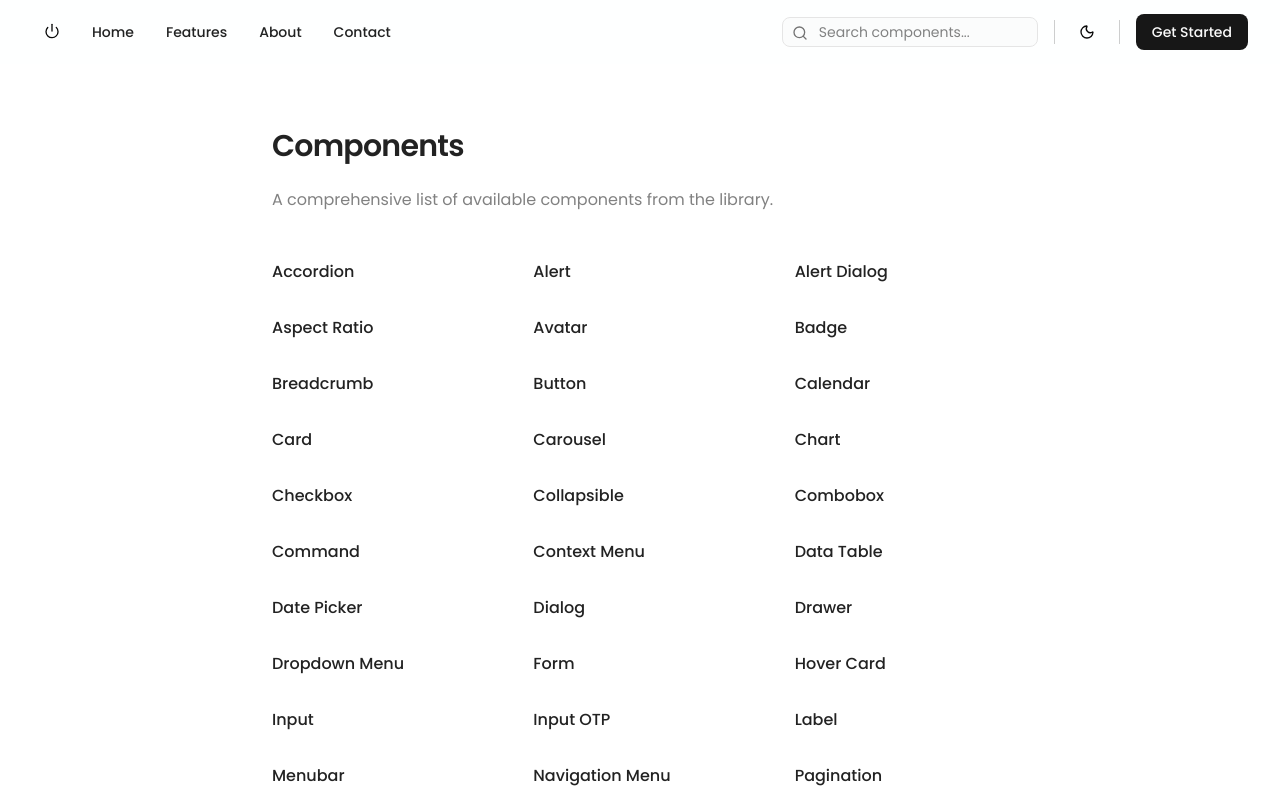
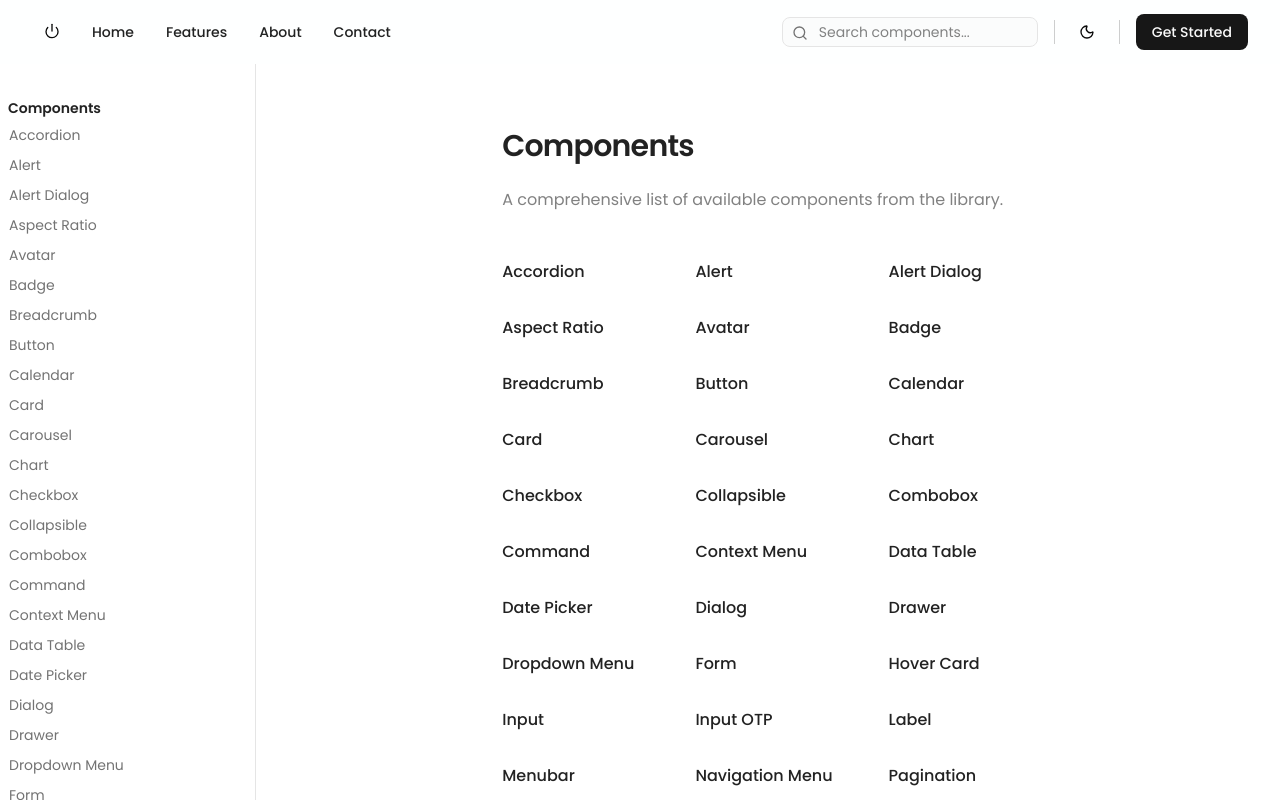
Before and after one commit to Jetrossgalinato/my-comp, a Next.js app: page /components-page in a window 1280 px wide. Shown: the top 800 px of the page. Built offline with nearby package versions, Linux system fonts and the light colour scheme.

Commit message:
feat: add sidebar (components)

```diff
--- a/app/(navlinks)/components-page/page.tsx
+++ b/app/(navlinks)/components-page/page.tsx
@@ -1,4 +1,5 @@
 import { Navbar } from "@/components/navbar";
+import { Sidebar } from "./components/sidebar";
 import {
   TypographyH2,
   TypographyMedium,
@@ -11,7 +12,9 @@ export default function ComponentsPage() {
   return (
     <div className="min-h-screen bg-background text-foreground transition-colors duration-300">
       <Navbar />
-      <div className="container mx-auto px-4 py-16 max-w-3xl">
+      <div className="flex">
+        <Sidebar />
+        <div className="flex-1container mx-auto px-4 py-16 max-w-3xl">
           <div className="mb-10 space-y-4">
             <TypographyH2>Components</TypographyH2>
             <TypographyMuted className="text-base">
@@ -36,5 +39,6 @@ export default function ComponentsPage() {
           </div>
         </div>
       </div>
+    </div>
   );
 }
```
Lines whose indentation alone changed are shown as unchanged.
